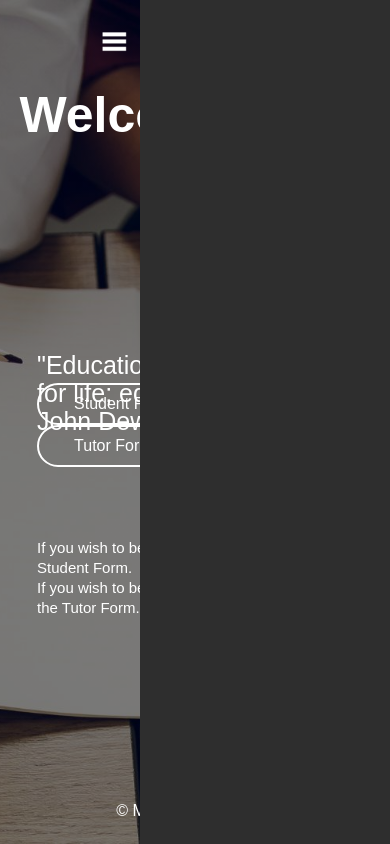
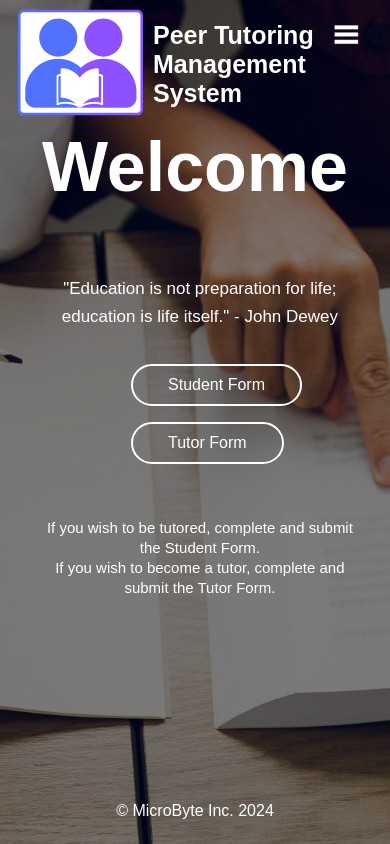
Before and after one commit to Rchitect1/ISU_GRADE_12, a Flask app: page / in a window 390 px wide. Run offline with Flask 3, Linux system fonts and the light colour scheme.

Commit message:
resolution fix

```diff
--- a/static/styles.css
+++ b/static/styles.css
@@ -19,6 +19,7 @@ body {
     background-position: center;
     background-size: cover;
     overflow-x: hidden;
+    position: relative;
 }
 
 .footer p {
@@ -40,37 +41,35 @@ nav {
     padding: 0;
 }
 
-nav .logo {
+.logo {
     display: flex;
     align-items: center;
+    margin-left: 18px;
 }
 
-nav .logo img {
+.logo img {
     width: 125px;
     margin-right: 10px;
 }
 
-nav .logo h1 {
+.logo h1 {
     color: #fff;
     font-size: 25px;
     margin: 0;
 }
 
 nav ul {
-    text-align: center;
-    font-size: x-large;
+    display: flex;
     list-style: none;
     margin: 0;
     padding: 0;
+    align-items: center;
+    flex-grow: 1;
+    justify-content: flex-end;
 }
 
 nav ul li {
-    display: inline-block;
     margin-left: 10px;
-}
-
-nav ul li:first-child {
-    margin-left: auto;
 }
 
 nav ul li a {
@@ -94,17 +93,34 @@ nav ul li:hover::after {
     transition: width 0.5s;
 }
 
-    .menu-btn,
+.menu-btn,
 nav .close-btn {
     display: none;
+}
+
+.guidance-entry {
+    position: absolute;
+    top: 20px;
+    right: 20px;
+    background-color: rgba(0, 0, 0, 0.5);
+    padding: 10px;
+    border-radius: 5px;
+}
+
+.guidance-entry a {
+    text-decoration: none;
+    color: #fff;
+    font-weight: 500;
+    font-size: 18px;
 }
 
 p1 {
     margin-top: 50px;
 }
 
+
 .content {
-    margin-top: 12.5%;
+    margin-top: 5%;
     margin-left: 9%;
     margin-right: 9%;
     color: #fff;
@@ -264,6 +280,13 @@ p1.slide-left.delay {
 
 /* Responsive Styles */
 @media (max-width: 1200px) {
+
+    .content{
+        margin-top: -10%;
+        margin-left: 9%;
+        margin-right: 9%;
+        color: #fff;
+    }
     .content h1 {
         font-size: 125px;
         line-height: 100px;
@@ -275,6 +298,14 @@ p1.slide-left.delay {
 }
 
 @media (max-width: 992px) {
+
+    .content{
+        margin-top: -15%;
+        margin-left: 9%;
+        margin-right: 9%;
+        color: #fff;
+    }
+
     nav ul {
         font-size: large;
     }
@@ -302,7 +333,7 @@ p1.slide-left.delay {
 
 @media (max-width: 768px) {
 
-    nav {
+      nav {
         position: absolute;
         background: #2e2e2e;
         height: 100vh;
@@ -312,46 +343,47 @@ p1.slide-left.delay {
         right: 0;
         margin-left: auto;
         z-index: 2;
+        opacity: 0;
+        visibility: hidden;
+        transition: opacity 0.3s, visibility 0s, linear 0.3s;
 
     }
 
-    .menu-btn{
+    .menu-btn {
         position: absolute;
-        top: 3%;
-        right: 250px;
-        display: block;
-        margin-left: auto;
-
-    }
-
-    nav ul li .close-btn{
-        position: absolute;
-        top: 20%;
-        right:100%;
-        display: block;
-        margin-left: auto;
-    }
-
-    .show-menu {
+        top: 18px;
+        right: 18px;
         display: block;
     }
 
     nav ul li .close-btn {
-        display: none;
+        position: absolute;
+        top: -435px;
+        right: 18px;
+        display: block;
+    }
+
+    .show-menu {
+        opacity: 1;
+        visibility: visible;
+        right: 0;
+        transition: opacity 0.3s, visibility 0s, right 0.3s;
     }
 
     .show-menu .menu-btn {
         display: none;
     }
-        .show-menu ul li .close-btn {
-            display: block;
 
-        }
+    .show-menu nav ul li .close-btn {
+        display: block;
+    }
 
-
-
-    .guidance-entry{
-        display: none;
+    .guidance-entry {
+        font-size: xx-large;
+        text-align: center;
+        position: absolute;
+        top: -380px;
+        right: 70px;
     }
 
     nav ul li {
@@ -366,40 +398,191 @@ p1.slide-left.delay {
     }
 
 
-    nav .logo {
-        position: absolute;
-        top: 1%;
-        right: 170%;
-        margin-bottom: 0px;
-    }
+
+
     .content {
         margin: 10%;
+        margin-top: -10%;
+        margin-left: 9%;
+        margin-right: 9%;
+        color: #fff;
     }
     .content h1 {
-        font-size: 80px;
+        font-size: 115px;
         line-height: 60px;
+
     }
     .txt h1 {
         font-size: 40px;
     }
+
+    .content p{
+        margin-top: -15%;
+        font-size: 25px;
+    }
+    .content p1 {
+        margin-top: -10%;
+        font-size: 15px;
+    }
+
+    .content .links{
+        margin-top: 17%;
+    }
+
+
+    @keyframes slideleft {
+        0% {
+            transform: translate(25px);
+            opacity: 0;
+        }
+        100% {
+            transform: translate(0px);
+            opacity: 1;
+        }
+    }
 }
 
+
+
 @media (max-width: 576px) {
-    nav ul li {
-        display: block;
-        margin: 10px 0;
+
+    .content {
+        margin: 10%;
+        margin-top: -10%;
+        margin-left: 9%;
+        margin-right: 9%;
+        color: #fff;
     }
+    .content h1 {
+        font-size: 99px;
+        line-height: 60px;
+
+    }
+    .txt h1 {
+        font-size: 40px;
+    }
+
+    .content p{
+        margin-top: -20%;
+        font-size: 25px;
+
+    }
+    .content p1 {
+        margin-top: -15%;
+        font-size: 15px;
+    }
+
+    .content .links{
+        margin-top: 25%;
+
+    }
+
+
+    @keyframes slideleft {
+        0% {
+            transform: translate(0px);
+            opacity: 0;
+        }
+        100% {
+            transform: translate(0px);
+            opacity: 1;
+        }
+    }
+
+}
+
+@media (max-width: 430px) {
+
+    .content {
+        margin: 10%;
+        margin-top: -20%;
+        margin-left: 9%;
+        margin-right: 9%;
+        color: #fff;
+    }
+    .content h1 {
+        font-size: 70px;
+        line-height: 60px;
+        text-align: center;
+
+    }
+    .txt h1 {
+        font-size: 40px;
+    }
+
+    .content p{
+        text-align: center;
+        margin-top: -40%;
+        font-size: 17px;
+        margin-right: 7%;
+
+    }
+    .content p1 {
+        text-align: center;
+        margin-top: -15%;
+        font-size: 15px;
+        margin-right: 7%;
+    }
+
+    .content .links{
+        margin-top: 25%;
+        margin: 10%;
+
+    }
+
+    .btn{
+        margin: 3%;
+        margin-left: 20%;
+
+
+    }
+
+}
+
+@media (max-width: 390px) {
+
     .content {
         margin: 5%;
+        margin-top: -20%;
+        margin-left: 9%;
+        margin-right: 9%;
+        color: #fff;
     }
     .content h1 {
-        font-size: 50px;
-        line-height: 40px;
+        font-size: 70px;
+        line-height: 60px;
+        text-align: center;
+
     }
     .txt h1 {
-        font-size: 30px;
+        font-size: 40px;
     }
-    .txt p {
-        font-size: 18px;
+
+    .content p{
+        text-align: center;
+        margin-top: -27%;
+        font-size: 17px;
+        margin-right: 7%;
+
     }
+    .content p1 {
+        text-align: center;
+        margin-top: -10%;
+        font-size: 15px;
+        margin-right: 7%;
+    }
+
+    .content .links{
+        margin-top: 25%;
+        margin: 10%;
+
+    }
+
+    .btn{
+        margin: 3%;
+        margin-left: 20%;
+
+
+    }
+
 }
--- a/templates/index.html
+++ b/templates/index.html
@@ -11,15 +11,15 @@
 </html>
 
 <div class="header">
-    <nav>
+
         <div class="logo">
             <a href="/"><img src="static/image/logo.png" alt="Logo" class="logo-img">
             </a>
             <h1>Peer Tutoring<br>Management System</h1>
         </div>
+        <nav>
         <ul>
             <li>
-
                 <i class="close-btn" onclick="toggleMenu()"><img src="static/image/close.png"></i>
                 <div class = "guidance-entry">
                 <a href="/login">Guidance Entry</a>
```
